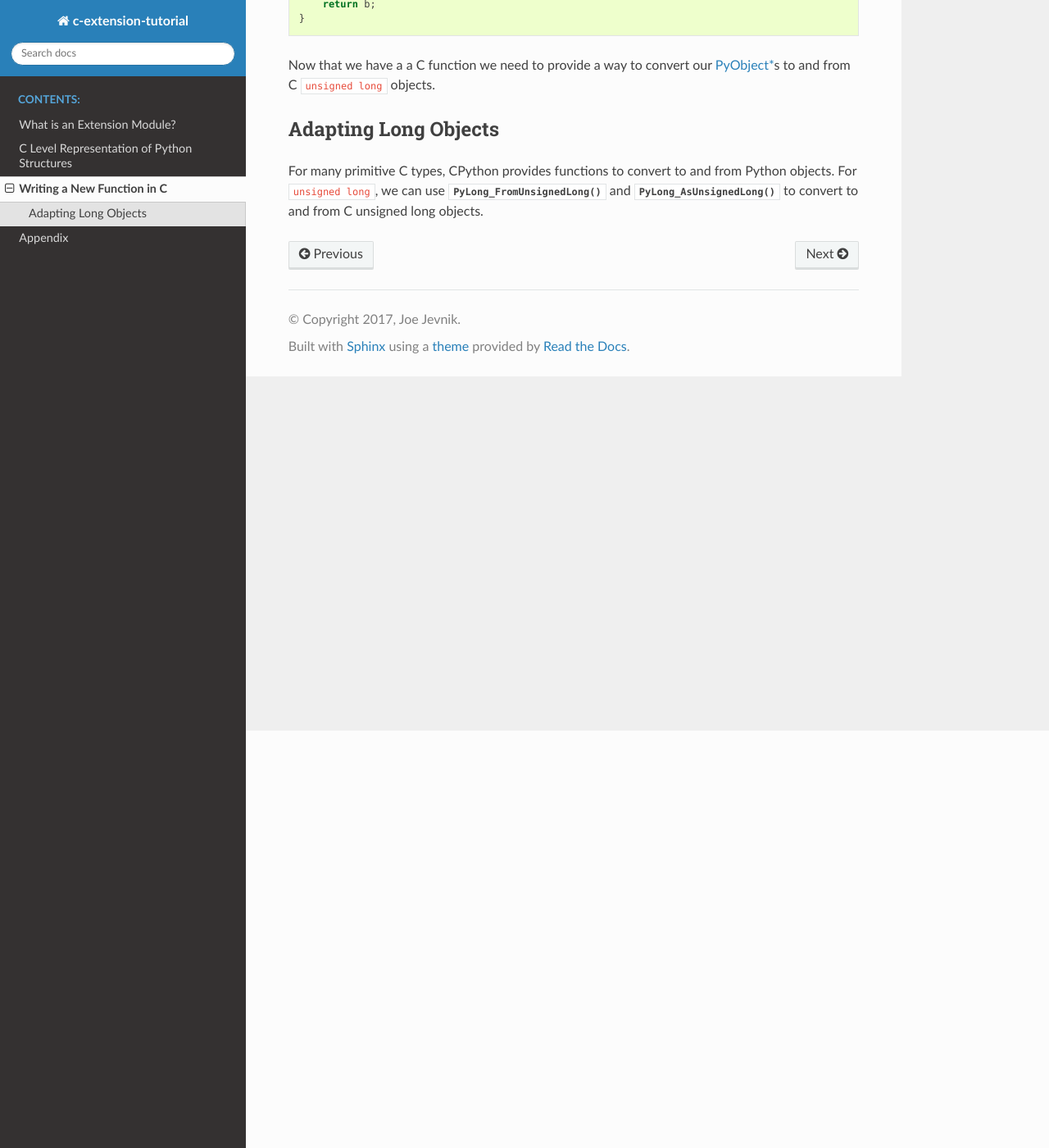
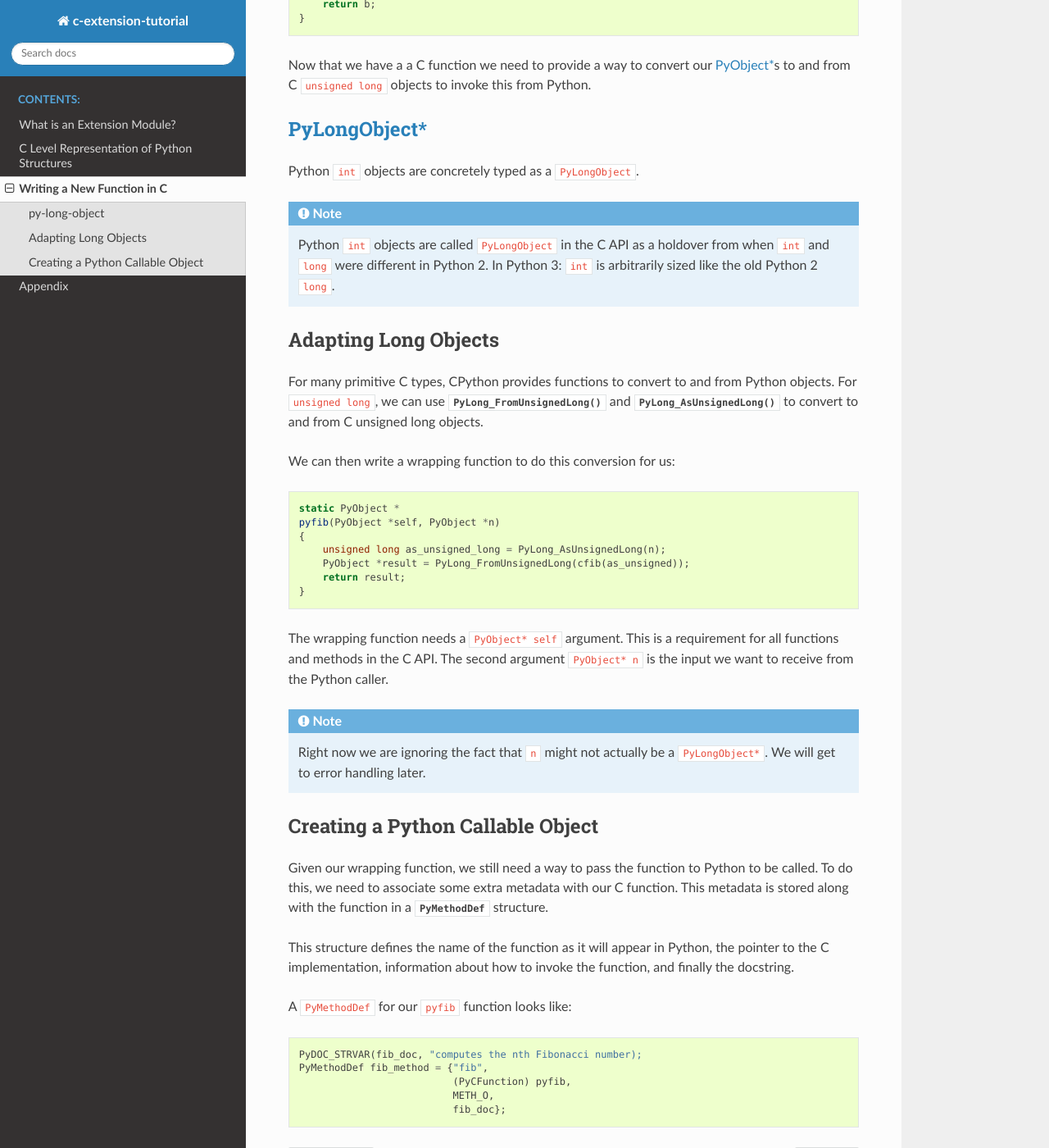
Before and after one commit to llllllllll/c-extension-tutorial, a Sphinx documentation site: the page built from tutorial/source/writing-a-function.rst, in a window 1280 px wide and 1400 px high, scrolled down 509 px. Shown: the whole window at 82% size. Built offline with Sphinx 7.4.7 and the Read the Docs theme 2.0.0, drawn with Linux system fonts in a browser that asks for light colours.

Commit message:
ENH: more work on writing-a-function

```diff
--- a/tutorial/source/writing-a-function.rst
+++ b/tutorial/source/writing-a-function.rst
@@ -26,7 +26,19 @@ Let's begin with a simple C function to compute Fibonacci numbers:
    }
 
 Now that we have a a C function we need to provide a way to convert our
-:ref:`pyobjectptr`\s to and from C ``unsigned long`` objects.
+:ref:`pyobjectptr`\s to and from C ``unsigned long`` objects to invoke this from
+Python.
+
+:ref:`py-long-object`
+---------------------
+
+Python ``int`` objects are concretely typed as a ``PyLongObject``.
+
+.. note::
+
+   Python ``int`` objects are called ``PyLongObject`` in the C API as a holdover
+   from when ``int`` and ``long`` were different in Python 2. In Python 3:
+   ``int`` is arbitrarily sized like the old Python 2 ``long``.
 
 Adapting Long Objects
 ---------------------
@@ -35,3 +47,46 @@ For many primitive C types, CPython provides functions to convert to and from
 Python objects. For ``unsigned long``, we can use
 :c:func:`PyLong_FromUnsignedLong` and :c:func:`PyLong_AsUnsignedLong` to convert
 to and from C unsigned long objects.
+
+We can then write a wrapping function to do this conversion for us:
+
+.. code-block:: c
+
+   static PyObject *
+   pyfib(PyObject *self, PyObject *n)
+   {
+       unsigned long as_unsigned_long = PyLong_AsUnsignedLong(n);
+       PyObject *result = PyLong_FromUnsignedLong(cfib(as_unsigned));
+       return result;
+   }
+
+The wrapping function needs a ``PyObject* self`` argument. This is a requirement
+for all functions and methods in the C API. The second argument ``PyObject* n``
+is the input we want to receive from the Python caller.
+
+.. note::
+
+   Right now we are ignoring the fact that ``n`` might not actually be a
+   ``PyLongObject*``. We will get to error handling later.
+
+Creating a Python Callable Object
+---------------------------------
+
+Given our wrapping function, we still need a way to pass the function to Python
+to be called. To do this, we need to associate some extra metadata with our C
+function. This metadata is stored along with the function in a
+:c:type:`PyMethodDef` structure.
+
+This structure defines the name of the function as it will appear in Python, the
+pointer to the C implementation, information about how to invoke the function,
+and finally the docstring.
+
+A ``PyMethodDef`` for our ``pyfib`` function looks like:
+
+.. code-block:: c
+
+   PyDOC_STRVAR(fib_doc, "computes the nth Fibonacci number);
+   PyMethodDef fib_method = {"fib",
+                             (PyCFunction) pyfib,
+                             METH_O,
+                             fib_doc};
```
Also changed, not shown: tutorial/source/appendix.rst (+64 -2 lines), tutorial/source/c-level-representation.rst (+21 -11 lines), exercises/fib/README.rst (added), 3 other files.
